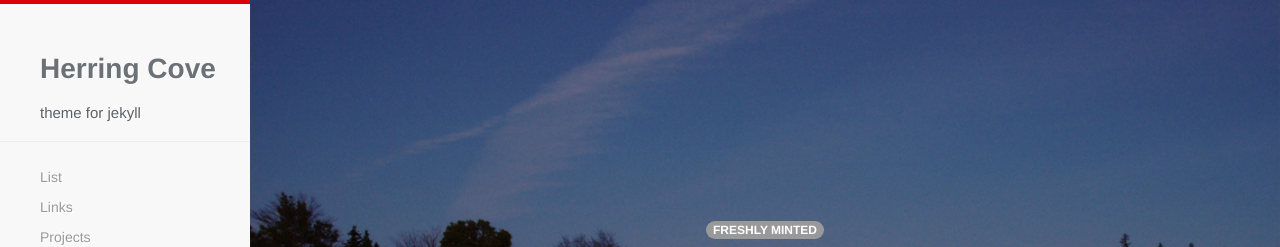
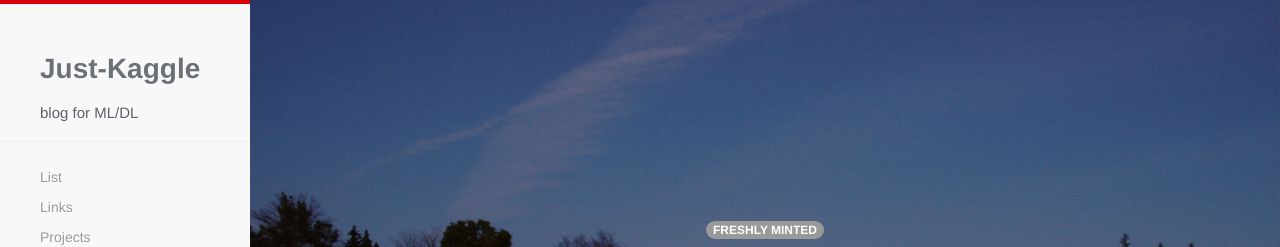
Before and after one commit to Just-Kaggle/Just-Kaggle.github.io, a Jekyll site: the page built from index.html, in a window 1280 px wide and 900 px high. Shown: the top 247 px of the window. Built offline with Jekyll 4.4.1, drawn with Linux system fonts in a browser that asks for light colours; nearby versions of some CDN libraries; Markdown is read by kramdown in place of the engine named in the settings; some of the changed text lies outside the part shown.

Commit message:
Update _config.yml

```diff
--- a/_config.yml
+++ b/_config.yml
@@ -1,12 +1,12 @@
-name: Herring Cove
-author: Herring Cove
-baseurl: /herring-cove
-description: theme for jekyll
-github: http://www.github.com/arnp
+name: Just-Kaggle
+author: Just-Kaggle
+baseurl: /Just-Kaggle.github.io
+description: blog for ML/DL
+github: http://www.github.com/Just-Kaggle
 twitter: http://www.twitter.com/
 facebook: http://www.facebook.com
 linkedin: http://www.linkedin.com
-email: rnpatel[at]me.com
+email: seriousran@gmail.com
 location: 42°2'16"N   70°12'47"W
 disqus: diqus-username
 
```
